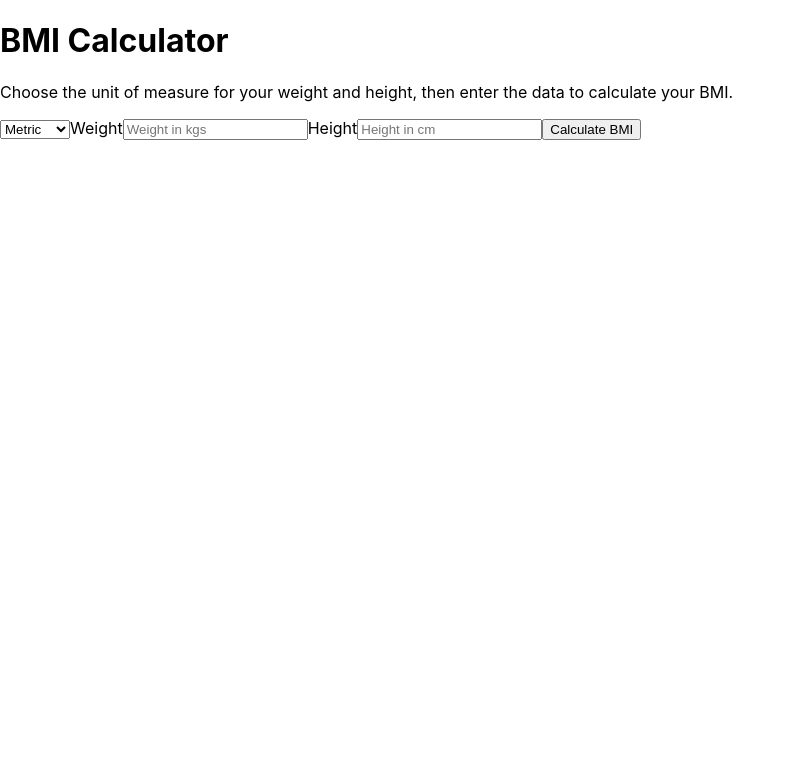
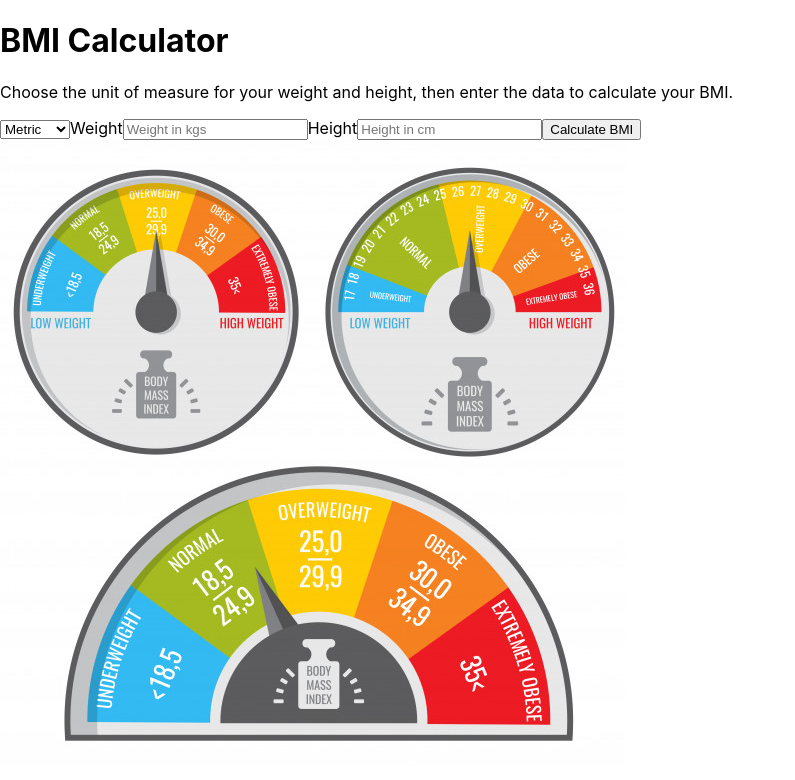
Before and after one commit to kaylawoodbury/bmi_react, a React (Create React App) app: page / in a window 1280 px wide. Shown: the top 780 px of the page, without its empty margins (0-795 px from the left). Built offline with nearby package versions, Linux system fonts and the light colour scheme.

Commit message:
added bmibarometer picture

```diff
--- a/src/App.jsx
+++ b/src/App.jsx
@@ -3,6 +3,7 @@ import React, { Component } from "react";
 import Form from "./components/Form";
 import Message from "./components/Message";
 import { calculateBmi } from "./helpers/bmiHelper";
+import bmibarometer from "./data/bmibarometer.jpg";
 
 class App extends Component {
   state = {
@@ -48,6 +49,7 @@ class App extends Component {
         )}
 
       </div>
+          <img src={bmibarometer}/>
       </div>
     );
   }
```
Also changed, not shown: src/data/bmibarometer.jpg (added).
